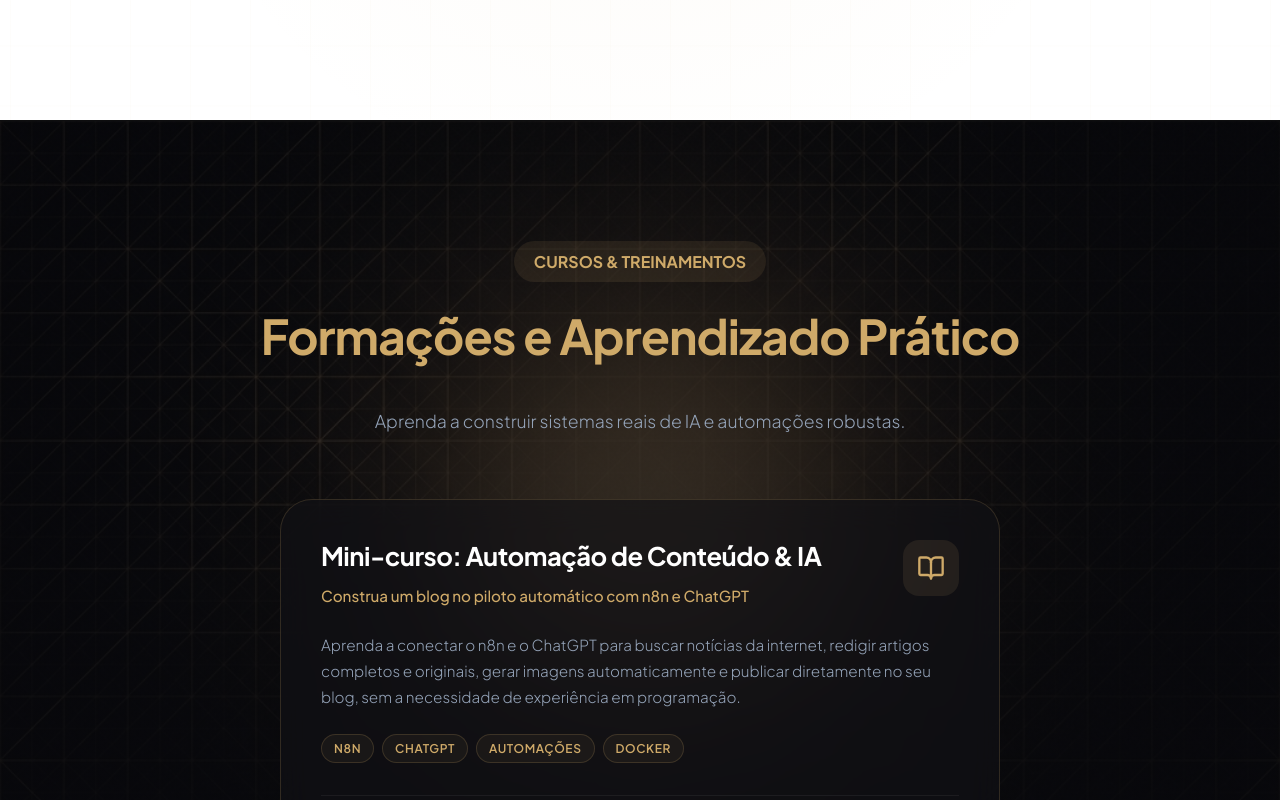
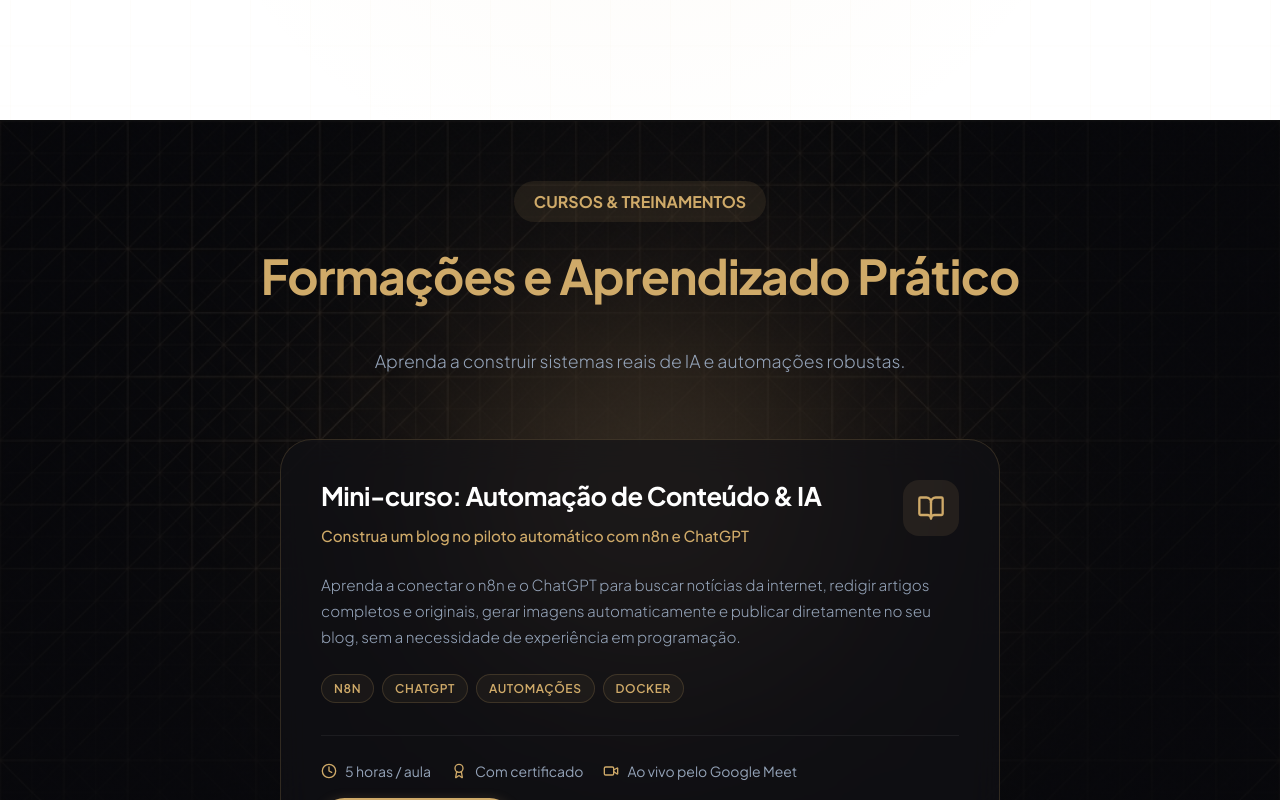
Before and after one commit to Immaculata-Digital/lp-thiago-lamberti, a Next.js app: page / in a window 1280 px wide. Shown: the part 3160-3960 px from the top of the page. Built offline with nearby package versions, Linux system fonts and the light colour scheme; a web font is replaced by a local one.

Commit message:
feat: set Cursos section height to 100vh and center contents vertically

```diff
--- a/src/components/Cursos.tsx
+++ b/src/components/Cursos.tsx
@@ -7,14 +7,20 @@
         <section id="cursos" className="dark-section" style={{
             width: '100%',
             maxWidth: 'none',
-            padding: '120px 24px',
+            minHeight: '100vh',
+            display: 'flex',
+            flexDirection: 'column',
+            justifyContent: 'center',
+            alignItems: 'center',
+            padding: '60px 24px',
             backgroundImage: "linear-gradient(rgba(8,8,12,0.72), rgba(8,8,12,0.88)), url('/hero-bg-texture.png')",
             backgroundSize: "cover",
             backgroundPosition: "center top",
             backgroundRepeat: "no-repeat",
             backgroundAttachment: "fixed",
             borderTop: '1px solid rgba(255, 255, 255, 0.04)',
-            borderBottom: '1px solid rgba(255, 255, 255, 0.04)'
+            borderBottom: '1px solid rgba(255, 255, 255, 0.04)',
+            boxSizing: 'border-box'
         }}>
             <div className="container" style={{ display: 'flex', flexDirection: 'column', alignItems: 'center' }}>
                 <div className="text-center mb-16 reveal-on-scroll reveal-blur-in" style={{ maxWidth: '800px' }}>
```
